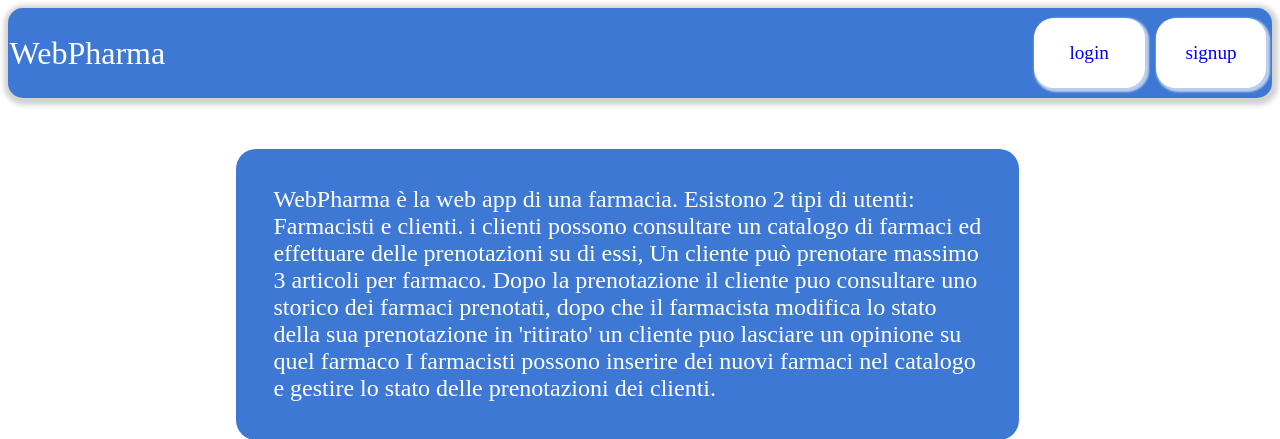
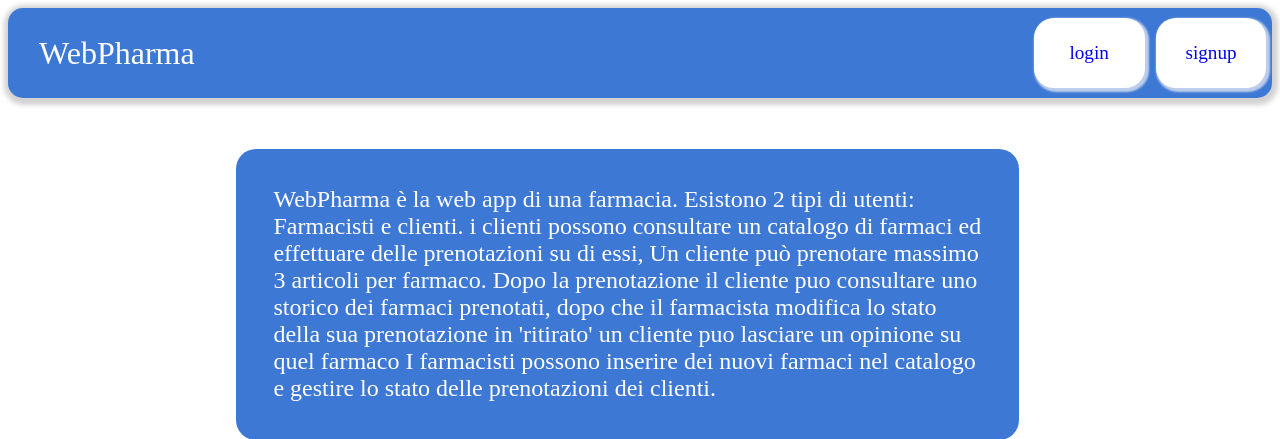
Before and after one commit to daniel-deiana/Web-Design-Project, a PHP site: page /php/pages/homePage.php in a window 1280 px wide. Shown: the top 439 px of the page. Run offline with PHP 8.4, Linux system fonts and the light colour scheme.

Commit message:
commenti

```diff
--- a/css/global.css
+++ b/css/global.css
@@ -94,7 +94,7 @@ a {
 }
 
 #nav-title {
-    margin: 1%;
+    margin-left: 20%;
     font-size:xx-large;
     font-weight: 500;
 }
--- a/js/showBookHistory.js
+++ b/js/showBookHistory.js
@@ -27,7 +27,7 @@ function drawBookHistory(response) {
 
     let r0 = document.createElement('tr');
     let c00 = document.createElement('th');
-    c00.textContent = 'codice'
+    c00.textContent = 'codice prenotazione'
     r0.appendChild(c00);
 
 
--- a/php/inc/config.php
+++ b/php/inc/config.php
@@ -1,4 +1,6 @@
 <?php
+
+    // informazioni per la connessione con il database
 
     $hostname = 'localhost';
     $dbPassword = '';
```
Also changed, not shown: php/inc/errorConst.php (+14 -1 lines).
